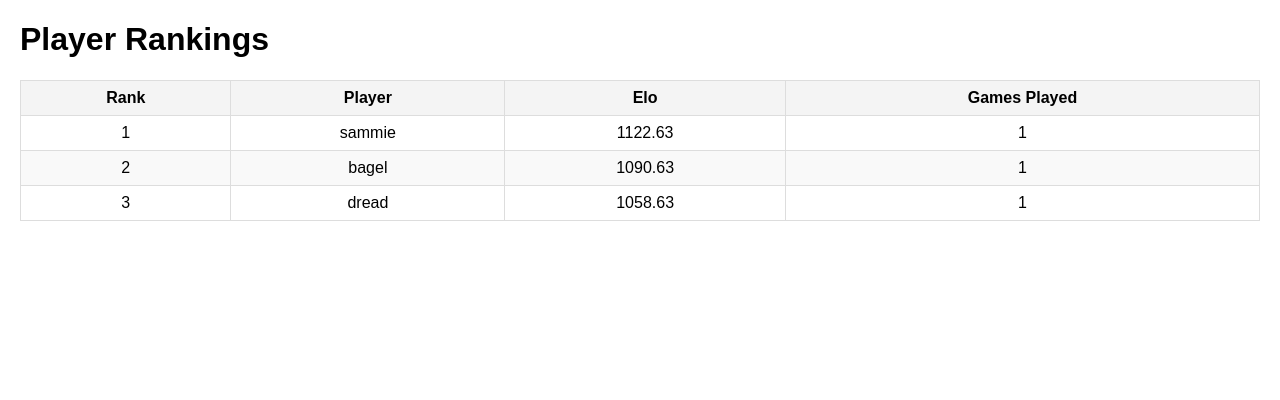
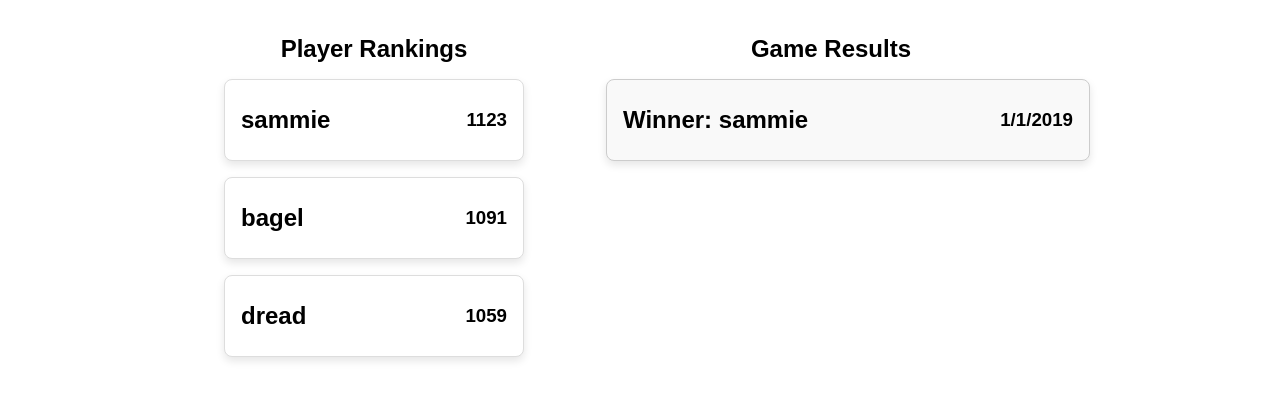
Before and after one commit to Sam-Fuller/civ-5-elo, a plain HTML site: page index.html in a window 1280 px wide. Drawn offline with Linux system fonts and the light colour scheme.

Commit message:
add game results

```diff
--- a/elo.json
+++ b/elo.json
@@ -2,16 +2,22 @@
   {
     "player": "sammie",
     "elo": 1122.6346234610091,
-    "games": 1
+    "games": 1,
+    "wins": 1,
+    "position": 1
   },
   {
     "player": "bagel",
     "elo": 1090.6346234610091,
-    "games": 1
+    "games": 1,
+    "wins": 0,
+    "position": 2
   },
   {
     "player": "dread",
     "elo": 1058.6346234610091,
-    "games": 1
+    "games": 1,
+    "wins": 0,
+    "position": 3
   }
 ]
--- a/games.json
+++ b/games.json
@@ -1,23 +1,27 @@
 [
   {
+    "date": "2019-01-01",
     "players": [
       {
         "name": "sammie",
         "civ": "egypt",
         "rank": 1,
-        "eloChange": 122.63462346100914
+        "eloChange": 122.63462346100914,
+        "currentElo": 1000
       },
       {
         "name": "bagel",
         "civ": "korea",
         "rank": 2,
-        "eloChange": 90.63462346100914
+        "eloChange": 90.63462346100914,
+        "currentElo": 1000
       },
       {
         "name": "dread",
         "civ": "poland",
         "rank": 3,
-        "eloChange": 58.63462346100914
+        "eloChange": 58.63462346100914,
+        "currentElo": 1000
       }
     ]
   }
--- /dev/null
+++ b/index.css
@@ -0,0 +1,142 @@
+body {
+	display: flex;
+	flex-direction: row;
+	justify-content: center;
+	gap: 50px;
+	font-family: Arial, sans-serif;
+	margin: 20px;
+}
+
+* {
+	margin-top: 5px;
+	margin-bottom: 5px;
+}
+
+.player-rankings {
+	width: 332px;
+}
+
+.player-rankings-title {
+	text-align: center;
+}
+
+.player-card {
+	background-color: #fff;
+	border: 1px solid #ddd;
+	border-radius: 8px;
+	box-shadow: 0 4px 8px rgba(0, 0, 0, 0.1);
+	padding: 16px;
+	margin: 16px;
+	max-width: 300px;
+	transition: box-shadow 0.3s ease;
+}
+
+.player-card:hover {
+	box-shadow: 0 8px 16px rgba(0, 0, 0, 0.2);
+}
+
+.player-card-header {
+	display: flex;
+	justify-content: space-between;
+	align-items: center;
+}
+
+.player-card-header .left-element,
+.player-card-header .right-element {
+	flex: 1;
+}
+
+.player-card-body {
+	display: none;
+}
+
+.player-card:hover .player-card-body {
+	display: flex;
+
+	flex-direction: row;
+	justify-content: space-around;
+	flex-wrap: wrap;
+	row-gap: 0px;
+	column-gap: 50px;
+}
+
+
+.game-results {
+	width: 482px;
+}
+
+.game-results-title {
+	text-align: center;
+}
+
+
+.game-card {
+	background-color: #f9f9f9;
+	border: 1px solid #ccc;
+	border-radius: 8px;
+	box-shadow: 0 4px 8px rgba(0, 0, 0, 0.1);
+	padding: 16px;
+	margin: 16px;
+	width: 450px;
+	transition: box-shadow 0.3s ease;
+}
+
+.game-card:hover {
+	box-shadow: 0 8px 16px rgba(0, 0, 0, 0.2);
+}
+
+.game-card-header {
+	display: flex;
+	justify-content: space-between;
+	align-items: center;
+}
+
+.game-card-header .left-element,
+.game-card-header .right-element {
+	flex: 1;
+}
+
+.game-card-body {
+	display: none;
+}
+
+.game-card:hover .game-card-body {
+	display: flex;
+	flex-direction: row;
+	flex-wrap: wrap;
+	gap: 10px;
+}
+
+
+
+.game-player-card {
+	min-width: 100px;
+	width: min-content;
+
+	background-color: #fff;
+	border: 1px solid #ddd;
+	border-radius: 8px;
+	box-shadow: 0 4px 8px rgba(0, 0, 0, 0.1);
+	padding: 8px;
+	margin: 8px;
+	transition: box-shadow 0.3s ease;
+	white-space: nowrap;
+	text-align: center;
+}
+
+.game-player-card:hover {
+	box-shadow: 0 8px 16px rgba(0, 0, 0, 0.2);
+}
+
+.game-player-card-body {
+	display: flex;
+	justify-content: center;
+}
+
+.elo-change-true {
+	color: green;
+}
+
+.elo-change-false {
+	color: red;
+}
--- a/index.html
+++ b/index.html
@@ -1,77 +1,19 @@
 <!DOCTYPE html>
 <html lang="en">
 <head>
-  <meta charset="UTF-8">
-  <meta name="viewport" content="width=device-width, initial-scale=1.0">
-  <title>Player Rankings</title>
-  <style>
-    body {
-      font-family: Arial, sans-serif;
-      margin: 20px;
-    }
-    table {
-      width: 100%;
-      border-collapse: collapse;
-      margin-top: 20px;
-    }
-    th, td {
-      border: 1px solid #ddd;
-      padding: 8px;
-      text-align: center;
-    }
-    th {
-      background-color: #f4f4f4;
-    }
-    tr:nth-child(even) {
-      background-color: #f9f9f9;
-    }
-  </style>
+	<link rel="stylesheet" href="index.css">
+	<meta charset="UTF-8">
+	<meta name="viewport" content="width=device-width, initial-scale=1.0">
+	<title>Player Rankings</title>
 </head>
 <body>
-  <h1>Player Rankings</h1>
-  <table>
-    <thead>
-      <tr>
-        <th>Rank</th>
-        <th>Player</th>
-        <th>Elo</th>
-        <th>Games Played</th>
-      </tr>
-    </thead>
-    <tbody id="rankingTable">
-      <!-- Player data will be dynamically injected here -->
-    </tbody>
-  </table>
-
-  <script>
-    async function loadRankings() {
-      try {
-        // Fetch the elo.json file
-        const response = await fetch('elo.json');
-        const data = await response.json();
-
-        // Sort players by their Elo scores in descending order
-        data.sort((a, b) => b.elo - a.elo);
-
-        // Populate the table
-        const tableBody = document.getElementById('rankingTable');
-        data.forEach((player, index) => {
-          const row = document.createElement('tr');
-          row.innerHTML = `
-            <td>${index + 1}</td>
-            <td>${player.player}</td>
-            <td>${player.elo.toFixed(2)}</td>
-            <td>${player.games}</td>
-          `;
-          tableBody.appendChild(row);
-        });
-      } catch (error) {
-        console.error('Error loading rankings:', error);
-      }
-    }
-
-    // Load the rankings when the page is loaded
-    loadRankings();
-  </script>
+	<section class="player-rankings">
+		<h1 class="player-rankings-title">Player Rankings</h1>
+		<div id="rankingContainer"></div>
+	</section>
+	<section class="game-results">
+		<h1 class="game-results-title">Game Results</h1>
+		<div id="gameResultsContainer"></div>
 </body>
+<script src="index.js"></script>
 </html>
--- a/index.js
+++ b/index.js
@@ -0,0 +1,77 @@
+function createPlayerCard(player, index) {
+	const card = document.createElement('div');
+	card.className = 'player-card';
+	card.innerHTML = `
+		<div class="player-card-header">
+			<h2>${player.player}</h2>
+			<h3>${player.elo.toFixed(0)}</h3>
+		</div>
+		<div class="player-card-body">
+			<p>Games: ${player.games}</p>
+			<p>Wins: ${player.wins}</p>
+			<p>Average position: ${(player.position / player.games).toFixed(2)}</p>
+		</div>
+	`;
+	return card;
+}
+
+async function displayRankings() {
+	const response = await fetch('elo.json');
+	const data = await response.json();
+
+	data.sort((a, b) => b.elo - a.elo);
+
+	const container = document.getElementById('rankingContainer');
+	console.log("container", container);
+
+	data.forEach((player, index) => {
+		const card = createPlayerCard(player, index);
+		container.appendChild(card);
+	});
+}
+
+displayRankings();
+
+function gamePlayerCard(player) {
+	eloChange = player.eloChange.toFixed(0);
+	isPositive = eloChange > 0;
+	eloChange = (player.eloChange > 0 ? '+' : '') + eloChange;
+
+	const card = `
+		<div class="game-player-card">
+			<h3>${player.rank}. ${player.name}</h3>
+			<div class="game-player-card-body">
+				<p>${player.currentElo}&nbsp</p>
+				<p class="elo-change-${isPositive}">(${eloChange})</p></div>
+		</div>
+	`
+
+	return card;
+}
+
+
+async function displayGameResults() {
+	const response = await fetch('games.json');
+	const games = await response.json();
+
+	const gameResultsContainer = document.getElementById('gameResultsContainer');
+
+	games.forEach((game, index) => {
+		const winner = game.players.find(player => player.rank === 1).name || "Draw";
+
+		const gameCard = document.createElement('div');
+		gameCard.className = 'game-card';
+		gameCard.innerHTML = `
+			<div class="game-card-header">
+				<h2>Winner: ${winner}</h2>
+				<h3>${new Date(game.date).toLocaleDateString()}</h3>
+			</div>
+			<div class="game-card-body">
+				${game.players.map(gamePlayerCard).reduce((a, b) => a + b)}
+			</div>
+		`;
+		(gameResultsContainer.firstChild) ? gameResultsContainer.insertBefore(gameCard, gameResultsContainer.firstChild) : gameResultsContainer.appendChild(gameCard);
+	});
+}
+
+displayGameResults();
```
Also changed, not shown: calculate_elo.js (+7 -2 lines).
